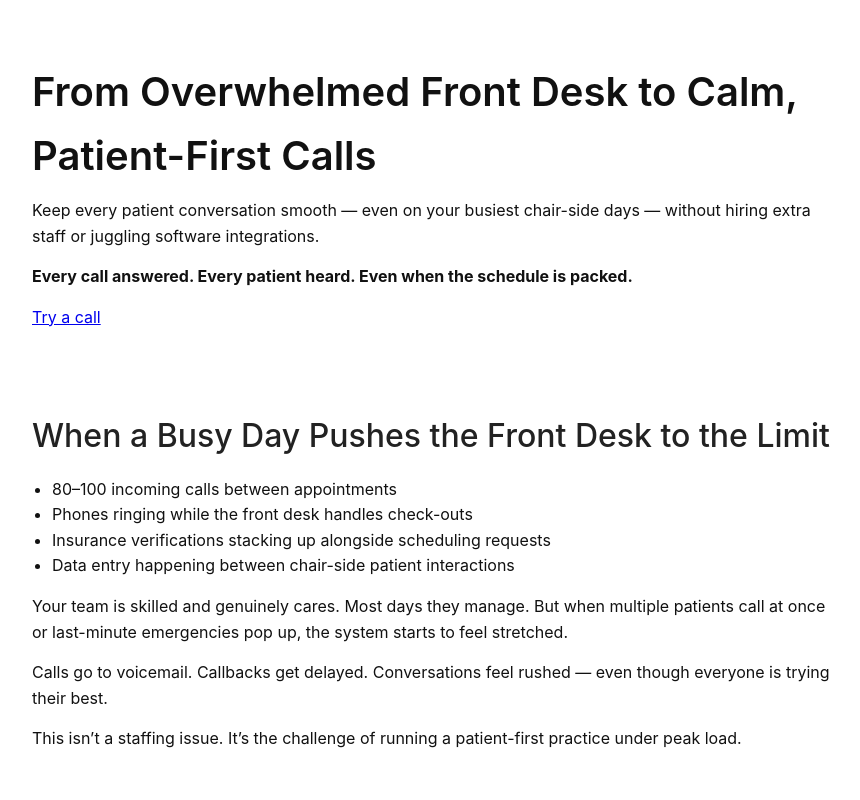
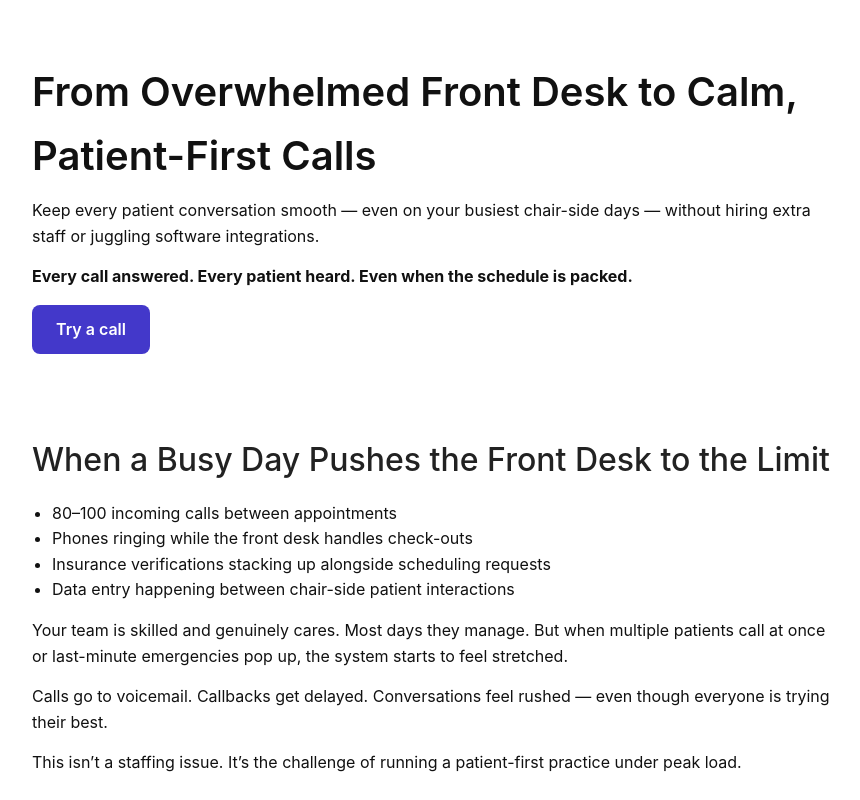
Before and after one commit to abundance-alex/ai_dental_assitant_landingpage, a plain HTML site: page index.html in a window 1280 px wide. In both pictures the pointer is over the link "Try a call". Shown: the top 800 px of the page, without its empty margins (208-1068 px from the left). Drawn offline with Linux system fonts and the light colour scheme; a script that the page names is missing.

Commit message:
fix css file for call agaent button

```diff
--- a/styles.css
+++ b/styles.css
@@ -48,7 +48,7 @@ ul {
     margin-bottom: 15px;
 }
 
-a.cta-button {
+a.call-link {
     display: inline-block;
     background-color: #4f46e5;
     color: white;
@@ -59,7 +59,7 @@ a.cta-button {
     transition: background-color 0.3s ease;
 }
 
-a.cta-button:hover {
+a.call-link:hover {
     background-color: #4338ca;
 }
 
```
